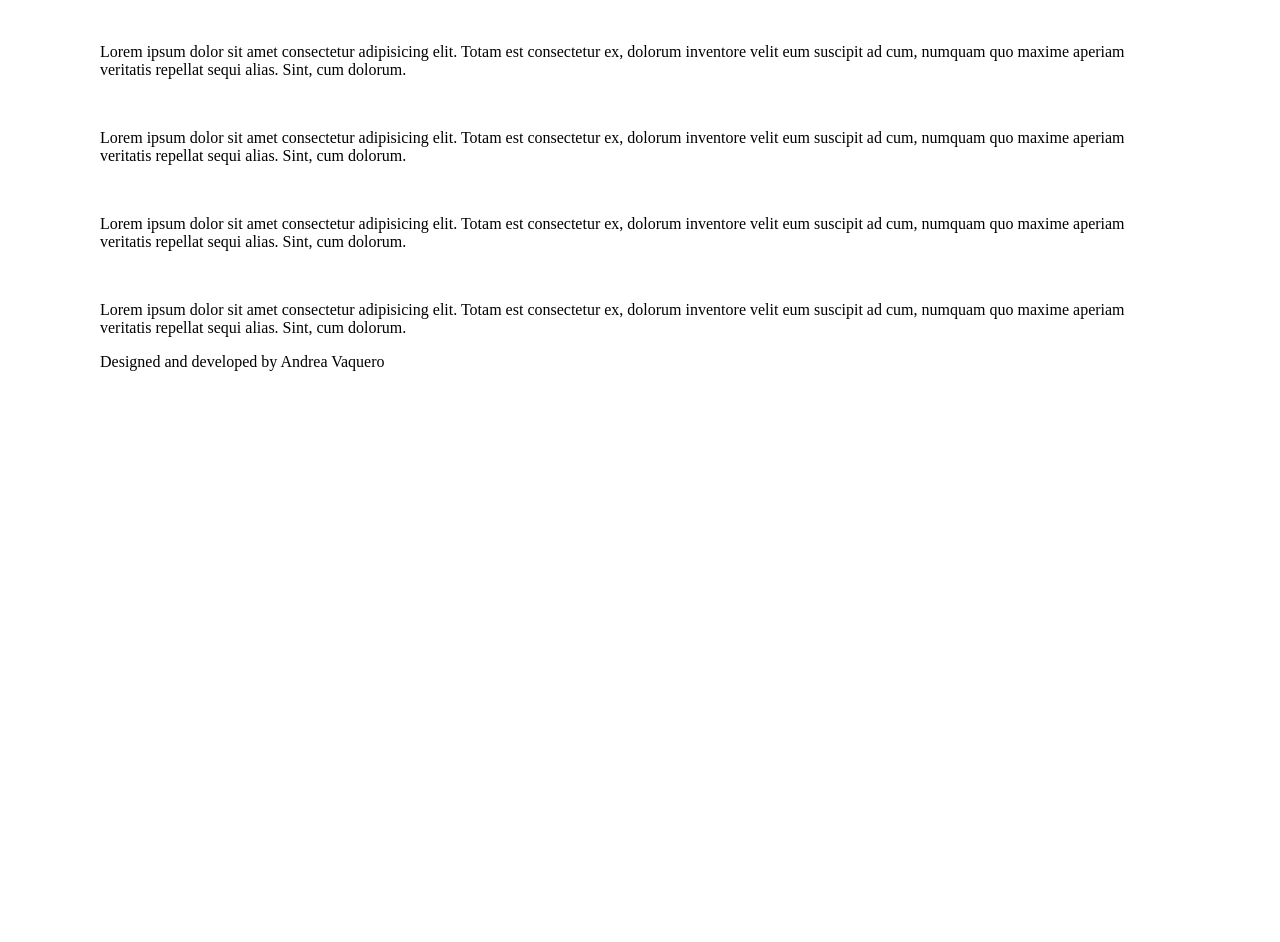
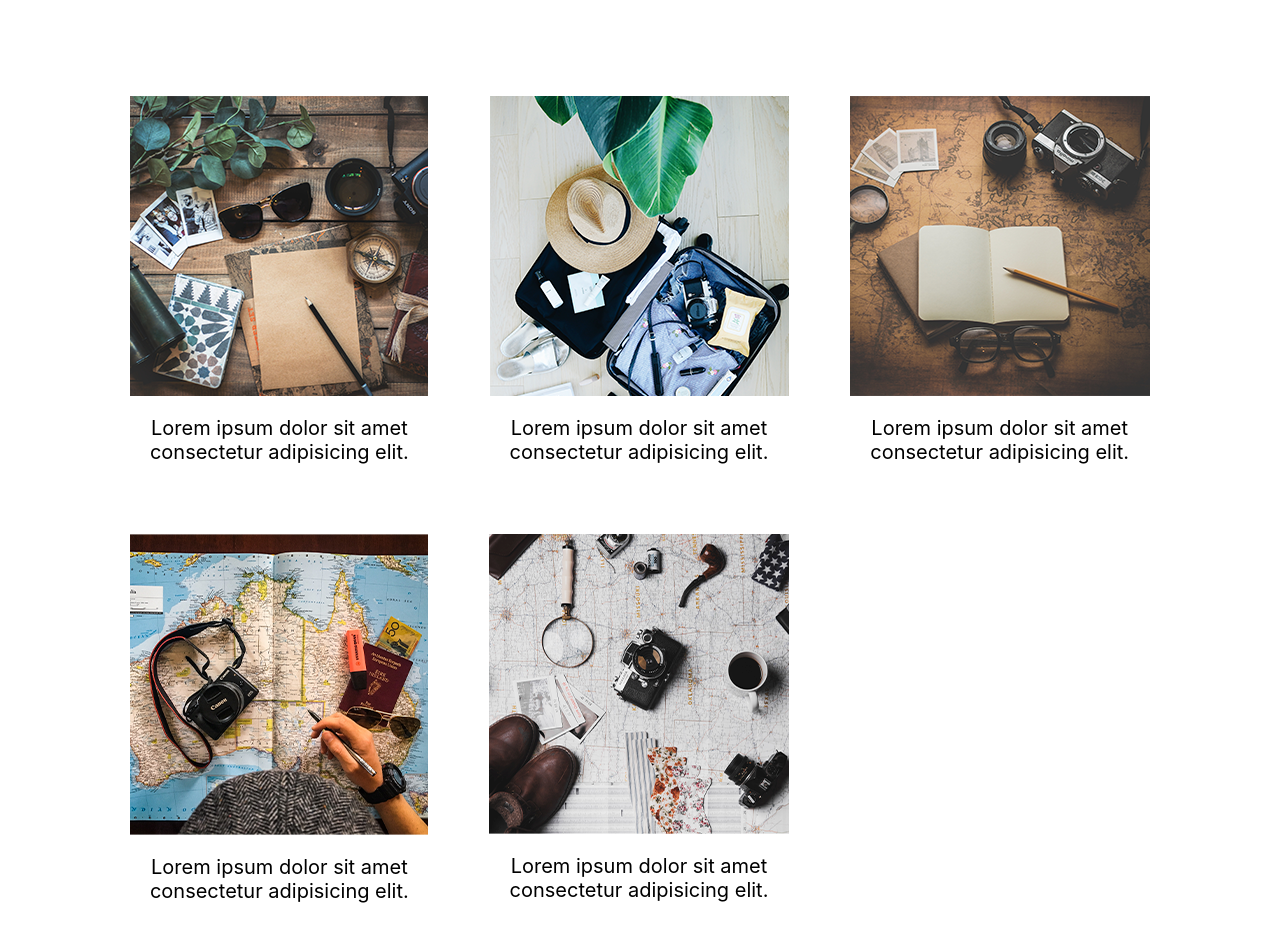
Before and after one commit to juneplace/travel-with-lana, a plain HTML site: page blog.html in a window 1280 px wide. Shown: the part 157-1099 px from the top of the page. Before the commit the page ends 800 px from the top, so only its background shows below. Drawn offline with Linux system fonts and the light colour scheme.

Commit message:
styled blog

```diff
--- a/blog.html
+++ b/blog.html
@@ -16,30 +16,32 @@
             </ul>
         </nav>
     <main>
-        <h1>Blog Posts</h1>
-       <div class="blog-post">
-           <img src="" alt="">
-           <p>Lorem ipsum dolor sit amet consectetur adipisicing elit. Totam est consectetur ex, dolorum inventore velit eum suscipit ad cum, numquam quo maxime aperiam veritatis repellat sequi alias. Sint, cum dolorum.</p>
-       </div>
-       <div class="blog-post">
-        <img src="" alt="">
-        <p>Lorem ipsum dolor sit amet consectetur adipisicing elit. Totam est consectetur ex, dolorum inventore velit eum suscipit ad cum, numquam quo maxime aperiam veritatis repellat sequi alias. Sint, cum dolorum.</p>
-    </div>
-    <div class="blog-post">
-        <img src="" alt="">
-        <p>Lorem ipsum dolor sit amet consectetur adipisicing elit. Totam est consectetur ex, dolorum inventore velit eum suscipit ad cum, numquam quo maxime aperiam veritatis repellat sequi alias. Sint, cum dolorum.</p>
-    </div>
-    <div class="blog-post">
-        <img src="" alt="">
-        <p>Lorem ipsum dolor sit amet consectetur adipisicing elit. Totam est consectetur ex, dolorum inventore velit eum suscipit ad cum, numquam quo maxime aperiam veritatis repellat sequi alias. Sint, cum dolorum.</p>
-    </div>
-    <div class="blog-post">
-        <img src="" alt="">
-        <p>Lorem ipsum dolor sit amet consectetur adipisicing elit. Totam est consectetur ex, dolorum inventore velit eum suscipit ad cum, numquam quo maxime aperiam veritatis repellat sequi alias. Sint, cum dolorum.</p>
-    </div>
+        <h2 class="page-title">Blog Posts</h2>
+        <div class="posts">
+            <div class="post">
+                <img src="images/post1.png" alt="post1">
+                <p>Lorem ipsum dolor sit amet consectetur adipisicing elit.</p>
+            </div>
+            <div class="post">
+                <img src="images/post2.png" alt="post2">
+                <p>Lorem ipsum dolor sit amet consectetur adipisicing elit.</p>
+            </div>
+            <div class="post">
+                <img src="images/post3.png" alt="post3">
+                <p>Lorem ipsum dolor sit amet consectetur adipisicing elit.</p>
+            </div>
+            <div class="post">
+                <img src="images/post4.png" alt="post4">
+                <p>Lorem ipsum dolor sit amet consectetur adipisicing elit.</p>
+            </div>
+            <div class="post">
+                <img src="images/post5.png" alt="post5">
+                <p>Lorem ipsum dolor sit amet consectetur adipisicing elit.</p>
+            </div>
+        </div>
     </main>
     <footer>
-        <p>Designed and developed by Andrea Vaquero</p>
+        <p class="footer">Designed and developed by Andrea Vaquero</p>
     </footer>
 </body>
 </html>
```
Also changed, not shown: about.html (+2 -2 lines).
